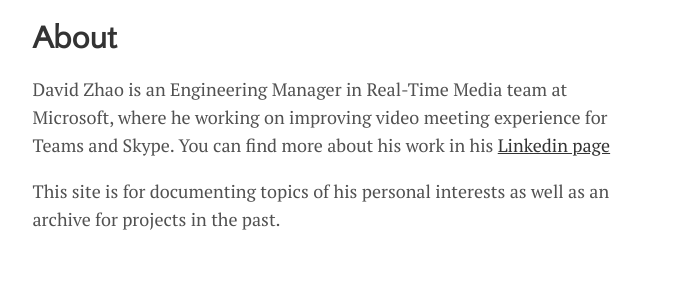
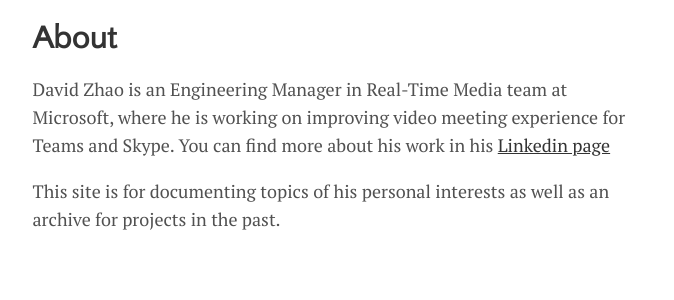
Before and after one commit to dryotta/dryotta.github.io, a Jekyll site: the page built from menu/about.md, in a window 1280 px wide. Shown: the part 145-445 px from the top of the page, without its empty margins (300-974 px from the left). Built offline with Jekyll 4.4.1, drawn with Linux system fonts in a browser that asks for light colours.

Commit message:
more editing

```diff
--- a/_data/settings.yml
+++ b/_data/settings.yml
@@ -13,7 +13,7 @@ menu:
 # Available social icons are powered by Font Awesome, so you can use any icon that they offer
 social:
 - {icon: 'github', link: 'https://www.github.com/dryotta'}
-- {icon: 'linkedin', link: 'http://www.linkedin.com/in/drdavidzhao/'}
+- {icon: 'linkedin', link: 'https://www.linkedin.com/in/drdavidzhao?lipi=urn%3Ali%3Apage%3Ad_flagship3_profile_view_base_contact_details%3BQ5MF0LC9QAyv%2BdwQZ5YQ7g%3D%3D'}
 - {icon: 'rss-square', link: '/feed.xml'}
 # - {icon: 'rss-square', link: '/rss-feed.xml'}
 
--- a/menu/about.md
+++ b/menu/about.md
@@ -3,6 +3,6 @@ layout: page
 title: About
 ---
 
-David Zhao is an Engineering Manager in Real-Time Media team at Microsoft, where he working on improving video meeting experience for Teams and Skype. You can find more about his work in his [Linkedin page](https://www.linkedin.com/in/drdavidzhao?lipi=urn%3Ali%3Apage%3Ad_flagship3_profile_view_base_contact_details%3BQ5MF0LC9QAyv%2BdwQZ5YQ7g%3D%3D)
+David Zhao is an Engineering Manager in Real-Time Media team at Microsoft, where he is working on improving video meeting experience for Teams and Skype. You can find more about his work in his [Linkedin page](https://www.linkedin.com/in/drdavidzhao?lipi=urn%3Ali%3Apage%3Ad_flagship3_profile_view_base_contact_details%3BQ5MF0LC9QAyv%2BdwQZ5YQ7g%3D%3D)
 
 This site is for documenting topics of his personal interests as well as an archive for projects in the past.
```
